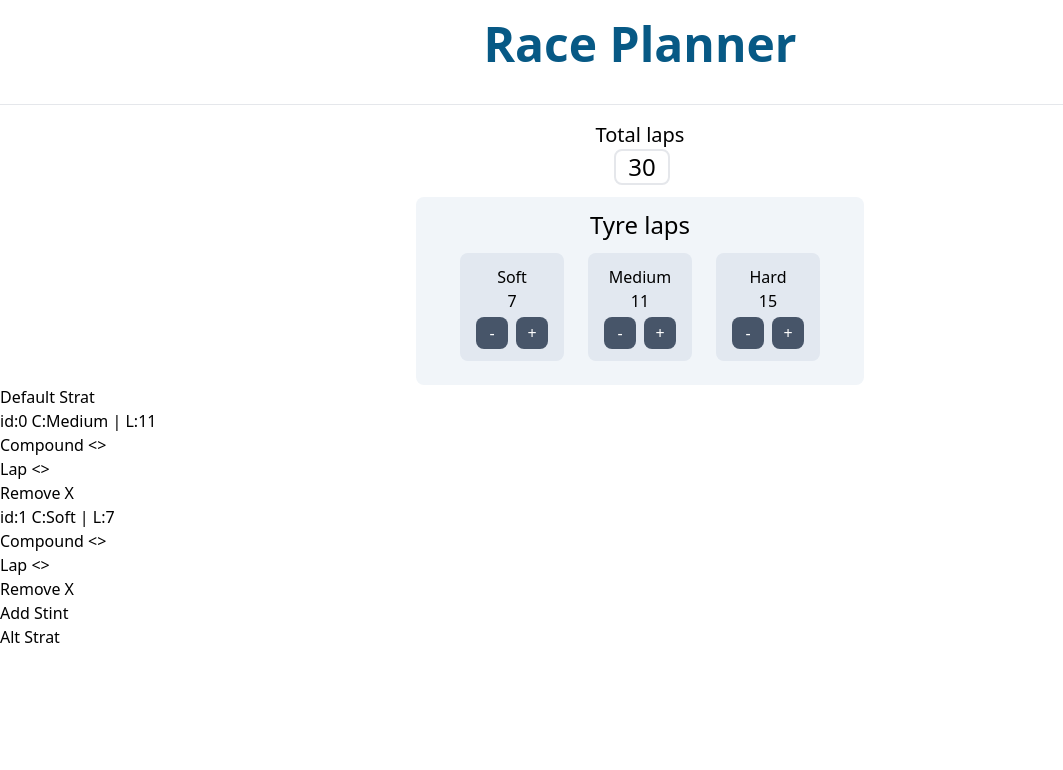
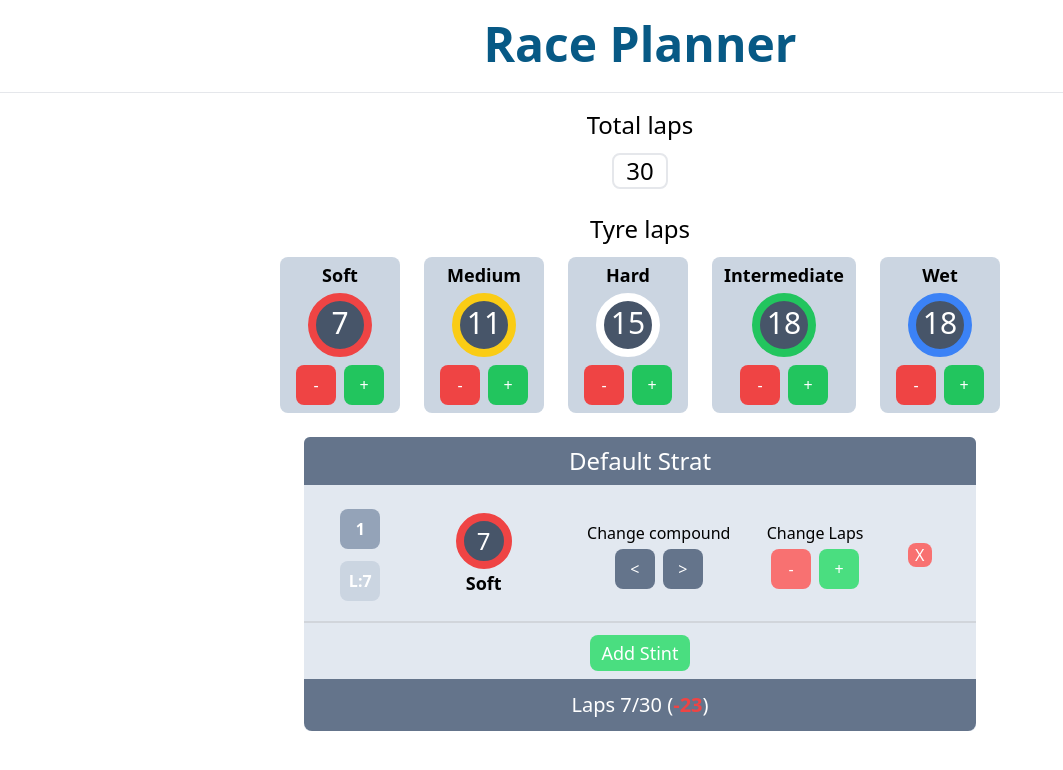
Before and after one commit to v3llozo/race-planner, an Angular app: page / in a window 1280 px wide. Both pictures are taken after a click on the button "Add Stint". Shown: the top 770 px of the page, without its empty margins (0-1063 px from the left). Built offline with nearby package versions, Linux system fonts and the light colour scheme.

Commit message:
feature: stint laps calculator

```diff
--- a/src/app/app.component.html
+++ b/src/app/app.component.html
@@ -1,37 +1,49 @@
 <div>
-  <h1 class="title font-bold text-center text-5xl mt-5 mb-9 text-sky-800">
+  <h1 class="title font-bold text-center text-5xl mt-5 mb-6 text-sky-800">
     {{ title }}
   </h1>
   <hr />
   <div class="lap-counter text-center mt-4 mb-3">
-    <p class="text-xl">Total laps</p>
+    <p class="text-2xl">Total laps</p>
     <input
-      class="text-2xl w-14 rounded-lg text-center ml-3 mr-2 pl-1 pr-1 border-solid border-2"
+      class="text-2xl w-14 rounded-lg text-center mt-3 pl-1 pr-1 border-solid border-2"
       type="number"
       name="totalLaps"
       id="totalLaps"
       [value]="totalLaps"
+      (change)="changeLaps($event)"
     />
   </div>
 
-  <div class="text-center bg-slate-100 rounded-lg mx-auto pt-3 pb-3 max-w-md">
+  <div class="text-center mx-auto pt-3 pb-3 max-w-2xl">
     <h3 class="text-2xl">Tyre laps</h3>
     <div class="flex flex-row justify-center">
       <div
         *ngFor="let tyre of tyres"
-        class="tyres-config w-1/5 bg-slate-200 rounded-lg p-3 m-3 min-w-fit max-w-xs"
+        class="tyres-config w-1/5 bg-slate-300 rounded-lg px-3 pb-2 pt-1 m-3 min-w-fit max-w-xs"
       >
-        <p class="">{{ tyre.compound | titlecase }}</p>
-        <p class="">{{ tyre.laps }}</p>
+        <p class="font-semibold text-lg">{{ tyre.compound | titlecase }}</p>
+        <p
+          class="w-16 h-16 font-medium text-3xl mx-auto my-1 pt-1 rounded-full border-8 text-white bg-slate-600"
+          [ngClass]="[
+            tyre.compound == 'soft' ? 'border-red-500' : '',
+            tyre.compound == 'medium' ? 'border-yellow-400' : '',
+            tyre.compound == 'hard' ? 'border-white' : '',
+            tyre.compound == 'intermediate' ? 'border-green-500' : '',
+            tyre.compound == 'wet' ? 'border-blue-500' : ''
+          ]"
+        >
+          {{ tyre.laps }}
+        </p>
         <button
           (click)="changeTyreLap(tyre.compound, -1)"
-          class="change-button mx-1 mt-1 w-8 h-8 align-middle rounded-lg bg-slate-600 text-white"
+          class="change-button bg-red-500"
         >
           -
         </button>
         <button
           (click)="changeTyreLap(tyre.compound, +1)"
-          class="change-button mx-1 mt-1 w-8 h-8 align-middle rounded-lg bg-slate-600 text-white"
+          class="change-button bg-green-500"
         >
           +
         </button>
@@ -39,50 +51,106 @@
     </div>
   </div>
 
-  <div class="default-strat">
-    <h3>Default Strat</h3>
-    <ul *ngFor="let s of stints; let i = index">
-      <li>
-        id:{{ i }} C:{{ s.compound | titlecase }} | L:{{ s.laps }}
-        <br />
-        Compound
-        <span
-          ><button
+  <div
+    class="default-strat bg-slate-200 text-center mx-auto max-w-2xl rounded-md"
+  >
+    <h3 class="text-2xl mb-2 py-2 bg-slate-500 text-white rounded-t-md">
+      Default Strat
+    </h3>
+    <ul *ngFor="let s of stints; let i = index" class="">
+      <li
+        class="flex align-middle justify-evenly my-3 pb-2 border-b-2 border-b-gray-300"
+      >
+        <section>
+          <p
+            class="font-bold h-10 w-10 pt-2 px-1 text-white my-3 bg-slate-400 rounded-lg"
+          >
+            {{ i + 1 }}
+          </p>
+
+          <p
+            class="font-bold h-10 w-10 pt-2 px-1 text-white my-3 bg-slate-300 rounded-lg"
+          >
+            L:{{ calcPitLap(stints, i) }}
+          </p>
+        </section>
+
+        <section class="w-1/5 my-auto">
+          <p
+            class="w-14 h-14 font-medium text-2xl mx-auto pt-1 rounded-full border-8 text-white bg-slate-600"
+            [ngClass]="[
+              s.compound == 'soft' ? 'border-red-500' : '',
+              s.compound == 'medium' ? 'border-yellow-400' : '',
+              s.compound == 'hard' ? 'border-white' : '',
+              s.compound == 'intermediate' ? 'border-green-500' : '',
+              s.compound == 'wet' ? 'border-blue-500' : ''
+            ]"
+          >
+            {{ s.laps }}
+          </p>
+          <p class="text-lg font-semibold">{{ s.compound | titlecase }}</p>
+        </section>
+
+        <section class="my-auto">
+          <p class="align-text-bottom">Change compound</p>
+          <button
             (click)="changeCompound(i, s.compound, -1)"
-            class="change-button"
+            class="change-button bg-slate-500"
           >
             &lt;
-          </button></span
-        >
-        <span
-          ><button
+          </button>
+          <button
             (click)="changeCompound(i, s.compound, +1)"
-            class="change-button"
+            class="change-button bg-slate-500"
           >
             &gt;
-          </button></span
+          </button>
+        </section>
+
+        <section class="my-auto">
+          <p>Change Laps</p>
+          <button
+            (click)="changeStintLap(i, -1)"
+            class="change-button bg-red-400"
+          >
+            -
+          </button>
+          <button
+            (click)="changeStintLap(i, +1)"
+            class="change-button bg-green-400"
+          >
+            +
+          </button>
+        </section>
+
+        <button
+          class="mx-2 my-auto w-6 h-6 rounded-lg bg-red-400 text-white"
+          (click)="removeStint(i)"
         >
-        <br />
-        Lap
-        <span
-          ><button (click)="changeStintLap(i, -1)" class="change-button">
-            &lt;
-          </button></span
-        >
-        <span
-          ><button (click)="changeStintLap(i, +1)" class="change-button">
-            &gt;
-          </button></span
-        >
-        <br />
-        Remove
-        <span><button (click)="removeStint(i)">X</button></span>
+          X
+        </button>
       </li>
     </ul>
-    <button (click)="addStint()">Add Stint</button>
+    <button
+      (click)="addStint()"
+      class="bg-green-400 text-white text-lg font-medium rounded-lg px-3 py-1"
+    >
+      Add Stint
+    </button>
+    <section class="bg-slate-500 text-white mt-2 rounded-b-lg py-3 text-xl">
+      <span>Laps {{ stratTotalLaps }}/{{ totalLaps }}</span>
+      (<span
+        class="font-bold"
+        [ngClass]="
+          stratTotalLaps - totalLaps < 0 ? 'text-red-500' : 'text-green-500'
+        "
+        >{{ stratTotalLaps - totalLaps > 0 ? "+" : ""
+        }}{{ stratTotalLaps - totalLaps }}</span
+      >)
+    </section>
   </div>
 
   <div class="alt-strat">
-    <h3>Alt Strat</h3>
+    <!-- <h3>Alt Strat</h3> -->
   </div>
 </div>
--- a/src/app/app.component.scss
+++ b/src/app/app.component.scss
@@ -9,3 +9,7 @@ input::-webkit-inner-spin-button {
 input[type="number"] {
   -moz-appearance: textfield;
 }
+
+.change-button {
+  @apply mx-1 mt-1 w-10 h-10 align-middle rounded-lg text-white;
+}
--- a/src/app/app.component.ts
+++ b/src/app/app.component.ts
@@ -7,53 +7,71 @@ import { Component, EventEmitter, Input, Output } from '@angular/core';
 })
 export class AppComponent {
   title = 'Race Planner';
-  @Input() totalLaps = 30;
+  @Input() totalLaps: number = 30;
+  @Output() changeTotalLaps: any;
   @Input() tyres: Tyre[] = [
     {
       compound: 'soft',
       laps: 7,
+      threshold: 15,
     },
     {
       compound: 'medium',
       laps: 11,
+      threshold: 10,
     },
     {
       compound: 'hard',
       laps: 15,
+      threshold: 5,
+    },
+    {
+      compound: 'intermediate',
+      laps: 18,
+      threshold: 0,
+    },
+    {
+      compound: 'wet',
+      laps: 18,
+      threshold: 0,
     },
   ];
   @Input() stints: Tyre[] = [];
   @Output() tyresChange = new EventEmitter<Tyre[]>();
   @Output() stintsChange = new EventEmitter<Tyre[]>();
+  stratTotalLaps: number = 0;
 
-  constructor() {
-    this.stints.push({
-      compound: this.tyres[1].compound,
-      laps: this.tyres[1].laps + 0,
-    });
+
+  changeLaps(value: any) {
+    this.totalLaps = value.target.value;
+    this.calcStratLaps();
   }
 
   changeTyreLap(c: string, n: number) {
     c == 'soft' ? (this.tyres[0].laps += n) : '';
     c == 'medium' ? (this.tyres[1].laps += n) : '';
     c == 'hard' ? (this.tyres[2].laps += n) : '';
+    c == 'intermediate' ? (this.tyres[3].laps += n) : '';
+    c == 'wet' ? (this.tyres[4].laps += n) : '';
     this.tyresChange.emit(this.tyres);
   }
 
   changeStintLap(i: number, lap: number) {
     this.stints[i].laps += lap;
     this.stintsChange.emit(this.stints);
+    this.calcStratLaps();
   }
 
   changeCompound(i: number, c: string, t: number) {
-    console.log(t);
-    let compounds = ['soft', 'medium', 'hard'];
+    let compounds = ['soft', 'medium', 'hard', 'intermediate', 'wet'];
     let target = compounds.indexOf(this.stints[i].compound);
     if (target + t < compounds.length && target + t >= 0) {
       this.stints[i].compound = this.tyres[target + t].compound;
+      console.log('changeCompound:', this.stints[i].compound);
       this.stints[i].laps = this.tyres[target + t].laps;
       this.stintsChange.emit(this.stints);
     }
+    this.calcStratLaps();
   }
 
   addStint() {
@@ -61,17 +79,36 @@ export class AppComponent {
     this.stints.push({
       compound: this.tyres[0].compound,
       laps: this.tyres[0].laps,
+      threshold: this.tyres[0].threshold,
     });
     this.stintsChange.emit(this.stints);
+    this.calcStratLaps();
   }
   removeStint(i: number) {
     console.log('removeStint', i);
     this.stints.splice(i, 1);
     this.stintsChange.emit(this.stints);
+    this.calcStratLaps();
+  }
+
+  calcStratLaps() {
+    this.stratTotalLaps = 0;
+    this.stints.forEach((s, i) => {
+      console.log(`S:[${i}], s.laps:${s.laps}`);
+      this.stratTotalLaps += s.laps;
+    });
+  }
+  calcPitLap(stints: Tyre[], n: number) {
+    let pitLap = 0;
+    for (let i = 0; i <= n; i++) {
+      pitLap += stints[i].laps;
+    }
+    return pitLap;
   }
 }
 
 export interface Tyre {
-  compound: 'soft' | 'medium' | 'hard';
+  compound: 'soft' | 'medium' | 'hard' | 'intermediate' | 'wet';
   laps: number;
+  threshold: number;
 }
--- a/tailwind.config.js
+++ b/tailwind.config.js
@@ -1,5 +1,5 @@
 module.exports = {
-  content: ["./src/**/*.{html,ts}"],
+  content: ["./src/**/*.{html,ts,scss}"],
   theme: {
     extend: {},
   },
```
